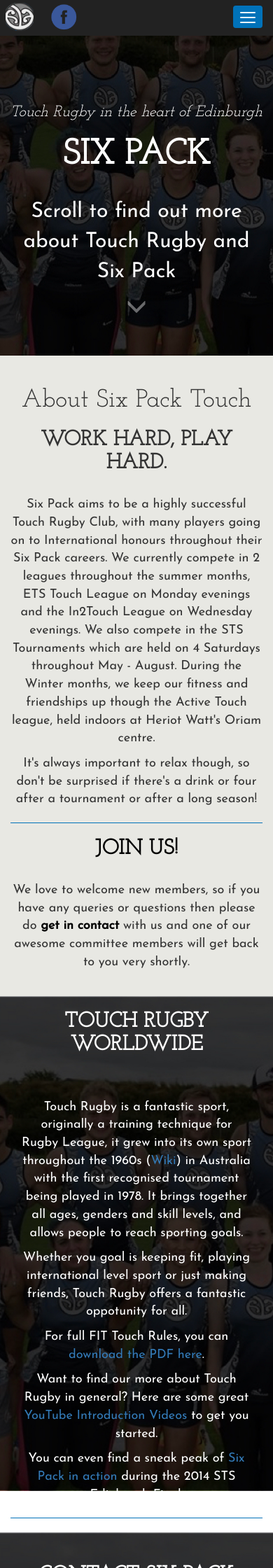
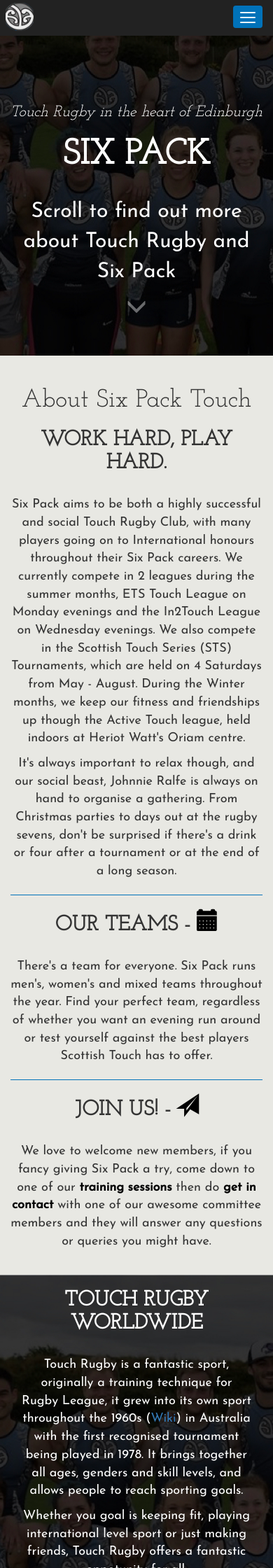
Before and after one commit to jwalkins/six_pack_touch, a PHP site: page / in a window 390 px wide; the page is wider, and only the part inside the window is pictured. Shown: the top 2240 px of that part at 70% size. Run offline with PHP 8.4, Linux system fonts and the light colour scheme; some libraries are stand-ins or nearby versions; some web fonts are replaced.

Commit message:
Glyphicons & Added Mixed about section

```diff
--- a/css/sytlesheet.css
+++ b/css/sytlesheet.css
@@ -80,8 +80,8 @@ section#about span.glyphicon,
 section#contact span.glyphicon,
 section#find_us span.glyphicon,
 section#commitee span.glyphicon,
-section#six-pack-timeline,
-section#touch-worldwide {
+section#six-pack-timeline span.glyphicon,
+section#touch-worldwide span.glyphicon {
   font-size: 35px;
 }
 
@@ -90,7 +90,9 @@ section#touch-worldwide {
   section#about span.glyphicon,
   section#contact span.glyphicon,
   section#find_us span.glyphicon,
-  section#commitee span.glyphicon{
+  section#commitee span.glyphicon,
+  section#six-pack-timeline span.glyphicon,
+  section#touch-worldwide span.glyphicon {
     font-size: 30px;
   }
 
@@ -114,6 +116,11 @@ hr {
 /* ==============================================
   2. Navbar Styles
 ================================================*/
+.fa.fa-facebook-square {
+  font-size: 4rem;
+  color: #0072b9;
+}
+
 @media (min-width: 768px) {
   .navbar .navbar-nav {
     display: inline-block;
@@ -253,7 +260,7 @@ hr {
   text-align: center;
 }
 
-.navbar .navbar-right a img {
+.navbar .navbar-right a {
   height: 50px;
   padding-right: 150px;
   width: auto;
@@ -273,12 +280,9 @@ hr {
 
 
 @media (max-width: 950px) {
-  .navbar .navbar-right a img {
+  .navbar .navbar-right a {
   padding-right: 70px;
-
-
-}
-
+  }
 }
 
 /* ==============================================
@@ -462,6 +466,10 @@ section#about a:visited {
   font-weight: bold;
 }
 
+section#about a.glyphicon {
+  text-decoration: none;
+}
+
 
 /* ==============================================
   5. About END
@@ -635,6 +643,10 @@ section#six-pack-timeline a:visited {
   margin-top: 5px;
 }
 
+section#six-pack-timeline span.glyphicon {
+  color: #0072b9;
+}
+
 /* ==============================================
   7. Six Pack Timeline END
 ================================================*/
@@ -776,6 +788,11 @@ section#find_us table {
   font-weight: lighter;
 }
 
+section#find_us span.glyphicon {
+  color: #0072b9;
+}
+
+
 /* ==============================================
   9. Find Us END
 ================================================*/
--- a/index.html
+++ b/index.html
@@ -36,7 +36,7 @@
       Navigation Section
     ================================================ -->
     <nav id="mainNav" class="navbar navbar-default navbar-custom navbar-fixed-top">
-        <div class="navbar-right"><a class="hidden-xs" href="https://www.facebook.com/sixpacktouch/?fref=ts" target="_blank" title="Like Six Pack Touch on Facebook"><span class="hidden-sm">Find Us On...</span><img src="images/facebook_circle.png"></a></div>
+        <div class="navbar-right"><a class="hidden-xs" href="https://www.facebook.com/sixpacktouch/?fref=ts" target="_blank" title="Like Six Pack Touch on Facebook"><span class="hidden-sm">Find Us On...</span><span class="fa fa-facebook-square"></span></a></div>
         <div class="container">
             <!-- Brand and toggle get grouped for better mobile display -->
             <div class="navbar-header page-scroll">
@@ -49,7 +49,7 @@
                 <img src="images/site_logo.png" alt="site logo">
                 </a>
                 <div>
-                    <a class="navbar-brand visible-xs" href="https://www.facebook.com/sixpacktouch/?fref=ts" target="_blank"><img src="images/facebook_circle.png"></a>
+                    <a class="fa fa-facebook-square navbar-brand visible-xs" href="https://www.facebook.com/sixpacktouch/?fref=ts" target="_blank"></a>
                 </div>
             </div>
 
@@ -101,12 +101,15 @@
         <div class="container text-center">
             <div>
                 <h1>About Six Pack Touch</h1>
-                <h2 class="section-heading">Work Hard, Play Hard.</h2>
-                <p>Six Pack aims to be a highly successful Touch Rugby Club, with many players going on to International honours throughout their Six Pack careers. We currently compete in 2 leagues throughout the summer months, ETS Touch League on Monday evenings and the In2Touch League on Wednesday evenings. We also compete in the STS Tournaments which are held on 4 Saturdays throughout May - August. During the Winter months, we keep our fitness and friendships up though the Active Touch league, held indoors at Heriot Watt's Oriam centre.</p>
-                <p>It's always important to relax though, so don't be surprised if there's a drink or four after a tournament or after a long season!</p>
+                <h2 class="section-heading">Work Hard, Play Hard. <span class="glyphicons-person-running"></span></h2>
+                <p>Six Pack aims to be both a highly successful and social Touch Rugby Club, with many players going on to International honours throughout their Six Pack careers. We currently compete in 2 leagues during the summer months, ETS Touch League on Monday evenings and the In2Touch League on Wednesday evenings. We also compete in the Scottish Touch Series (STS) Tournaments, which are held on 4 Saturdays from May - August. During the Winter months, we keep our fitness and friendships up though the Active Touch league, held indoors at Heriot Watt's Oriam centre.</p>
+                <p>It's always important to relax though, and our social beast, Johnnie Ralfe is always on hand to organise a gathering. From Christmas parties to days out at the rugby sevens, don't be surprised if there's a drink or four after a tournament or at the end of a long season.</p>
                 <hr>
-                <h2><a class="page-scroll" title="Scrolls to contact Six Pack" href="#contact">Join Us!</a></h2>
-                <p>We love to welcome new members, so if you have any queries or questions then please do <a class="page-scroll" title="Scrolls to contact Six Pack" href="#contact">get in contact</a> with us and one of our awesome committee members will get back to you very shortly.</p>
+                <h2>Our Teams - <a class="glyphicon glyphicon-calendar" title="Keep up to date with Six Pack, subscribe to our calendar" href="https://stanza.co/schedules/six_pack_2017"></a></h2>
+                <p>There's a team for everyone. Six Pack runs men's, women's and mixed teams throughout the year. Find your perfect team, regardless of whether you want an evening run around or test yourself against the best players Scottish Touch has to offer.</p>
+                <hr>
+                <h2>Join Us! - <a class="page-scroll glyphicon glyphicon-send" title="email Six Pack" href="#contact"></a></h2>
+                <p>We love to welcome new members, if you fancy giving Six Pack a try, come down to one of our <a title="Six Pack training times and locations" class="page-scroll" href="#train-with-us">training sessions</a> then do <a class="page-scroll" title="email Six Pack" href="#contact">get in contact</a> with one of our awesome committee members and they will answer any questions or queries you might have.</p>
             </div>
     </section>
 
@@ -280,8 +283,8 @@
         <br>
         <div class="container-fluid text-center">
             <div class="col-lg-8">
-                <h2>Leagues &amp; Tournaments with Us</h2>
-                <table class="table table-condensed">
+                <h2>Leagues &amp; Tournaments with Us: <a class="glyphicon glyphicon-calendar" title="Keep up to date with Six Pack, subscribe to our calendar" href="https://stanza.co/schedules/six_pack_2017"></a></h2>
+                <table class="table table-responsive">
                     <thead>
                         <tr>
                             <th><a target="_blank" title="Add to your Calendar" href="https://stanza.co/schedules/six_pack_2017">Dates</a></th>
@@ -344,9 +347,9 @@
                     </tbody>
                 </table>
             </div>
-            <div class="col-lg-4">
+            <div class="col-lg-4" id="train-with-us">
                 <h2>Train with Us</h2>
-                <table class="table">
+                <table class="table table-responsive">
                     <thead>
                         <tr>
                             <th>Summer / Winter</th>
@@ -447,7 +450,9 @@
     <section id="gallery">
         <div class="container-fluid text-center">
             <div class="col-xs-12">
+                <br>
                 <h2 class="section-heading">Six Packers in Action</h2>
+                <br>
             </div>
             <div class="carousel-photos">
                 <div><img src="images/carousel/1.jpg" alt="carousel image 1"></div>
@@ -522,6 +527,9 @@
     <!-- Own Slick Implementation -->
     <script src="js/slick_snippets.js"></script>
 
+    <!-- Fort Awesome Glyphicons -->
+    <script src="https://use.fortawesome.com/f07b9ec1.js"></script>
+
 </body>
 
 </html>
```
Also changed, not shown: js/remove_opacity_on_scroll.js (deleted, +0 -7 lines), 1 other file.
